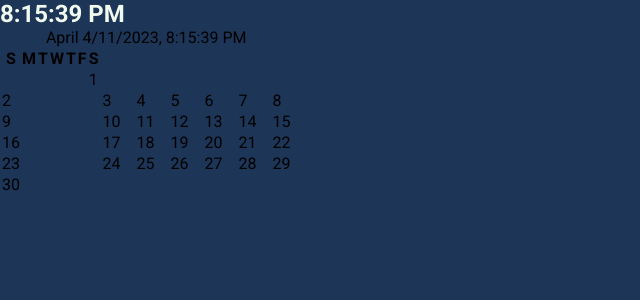
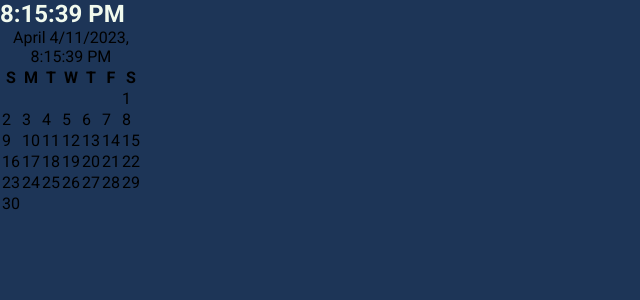
Before and after one commit to JavierCarrasco08/calendar, a React (Vite) app: page / in a window 1280 px wide. Shown: the top 300 px of the page, without its empty margins (0-640 px from the left). Built offline with nearby package versions, Linux system fonts and the light colour scheme.

Commit message:
Week listo

```diff
--- /dev/null
+++ b/src/components/calendar/calendar.css
@@ -0,0 +1,3 @@
+.calendar {
+  background-color: var(--white);
+}
--- a/src/components/week/Week.jsx
+++ b/src/components/week/Week.jsx
@@ -1,17 +1,23 @@
+import { Fragment } from "react";
+
 export default function Week({ week }) {
+  let dayOne = week.find((e) => e.day === 0);
+  let dayTwo = week.find((e) => e.day === 1);
+  let dayThree = week.find((e) => e.day === 2);
+  let dayFourth = week.find((e) => e.day === 3);
+  let dayFive = week.find((e) => e.day === 4);
+  let daySix = week.find((e) => e.day === 5);
+  let daySeven = week.find((e) => e.day === 6);
+
   return (
     <>
-      {week.map((wk) => (
-        <>
-          <td key={wk.day === 0 && wk.num}>{wk.day === 0 && wk.num}</td>
-          <td key={wk.day === 1 && wk.num}>{wk.day === 1 && wk.num}</td>
-          <td key={wk.day === 2 && wk.num}>{wk.day === 2 && wk.num}</td>
-          <td key={wk.day === 3 && wk.num}>{wk.day === 3 && wk.num}</td>
-          <td key={wk.day === 4 && wk.num}>{wk.day === 4 && wk.num}</td>
-          <td key={wk.day === 5 && wk.num}>{wk.day === 5 && wk.num}</td>
-          <td key={wk.day === 6 && wk.num}>{wk.day === 6 && wk.num}</td>
-        </>
-      ))}
+      <td className="calendar__td">{dayOne ? dayOne.num : "  "}</td>
+      <td className="calendar__td">{dayTwo ? dayTwo.num : "  "}</td>
+      <td className="calendar__td">{dayThree ? dayThree.num : "  "}</td>
+      <td className="calendar__td">{dayFourth ? dayFourth.num : "  "}</td>
+      <td className="calendar__td">{dayFive ? dayFive.num : "  "}</td>
+      <td className="calendar__td">{daySix ? daySix.num : "  "}</td>
+      <td className="calendar__td">{daySeven ? daySeven.num : "  "}</td>
     </>
   );
 }
```
